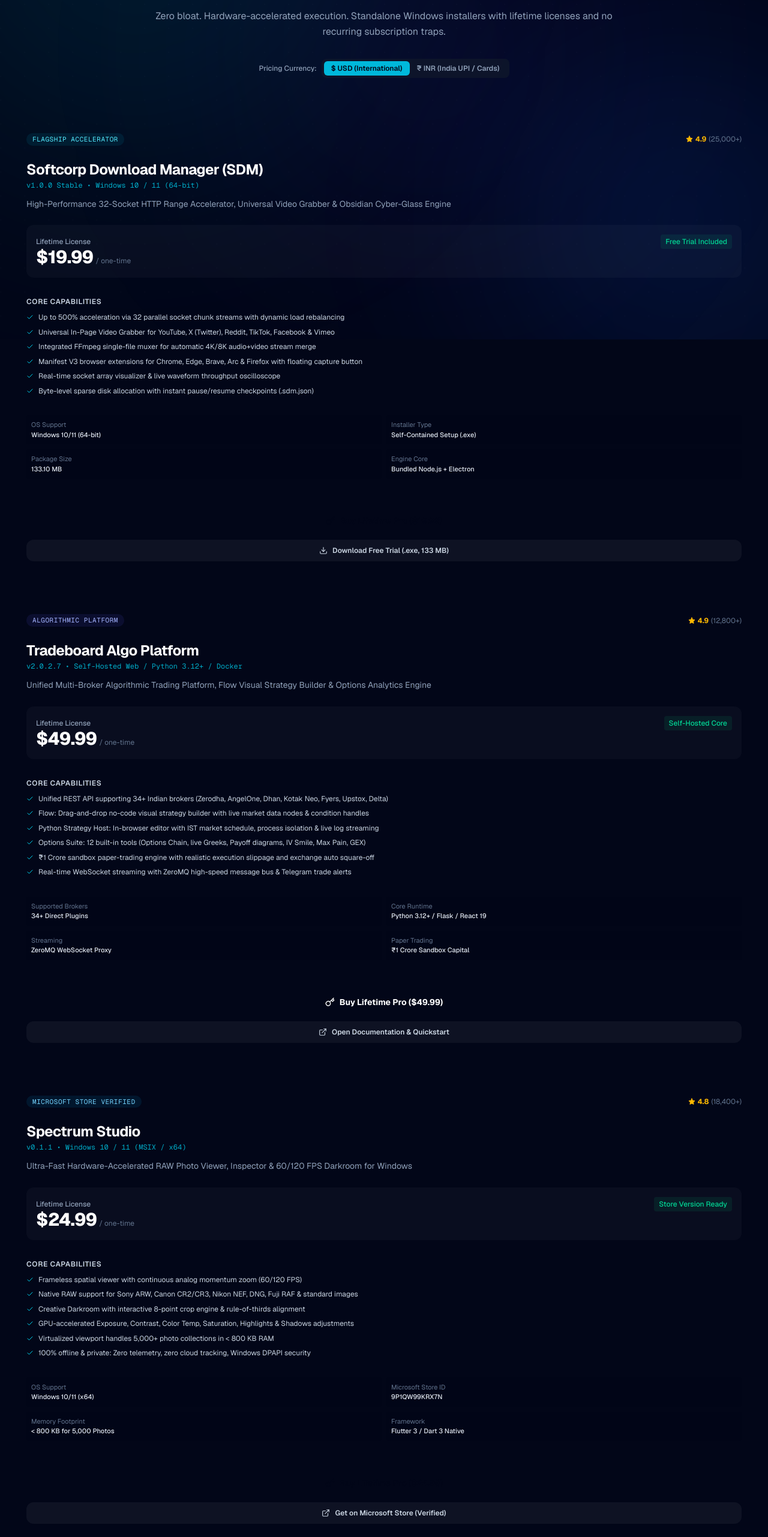
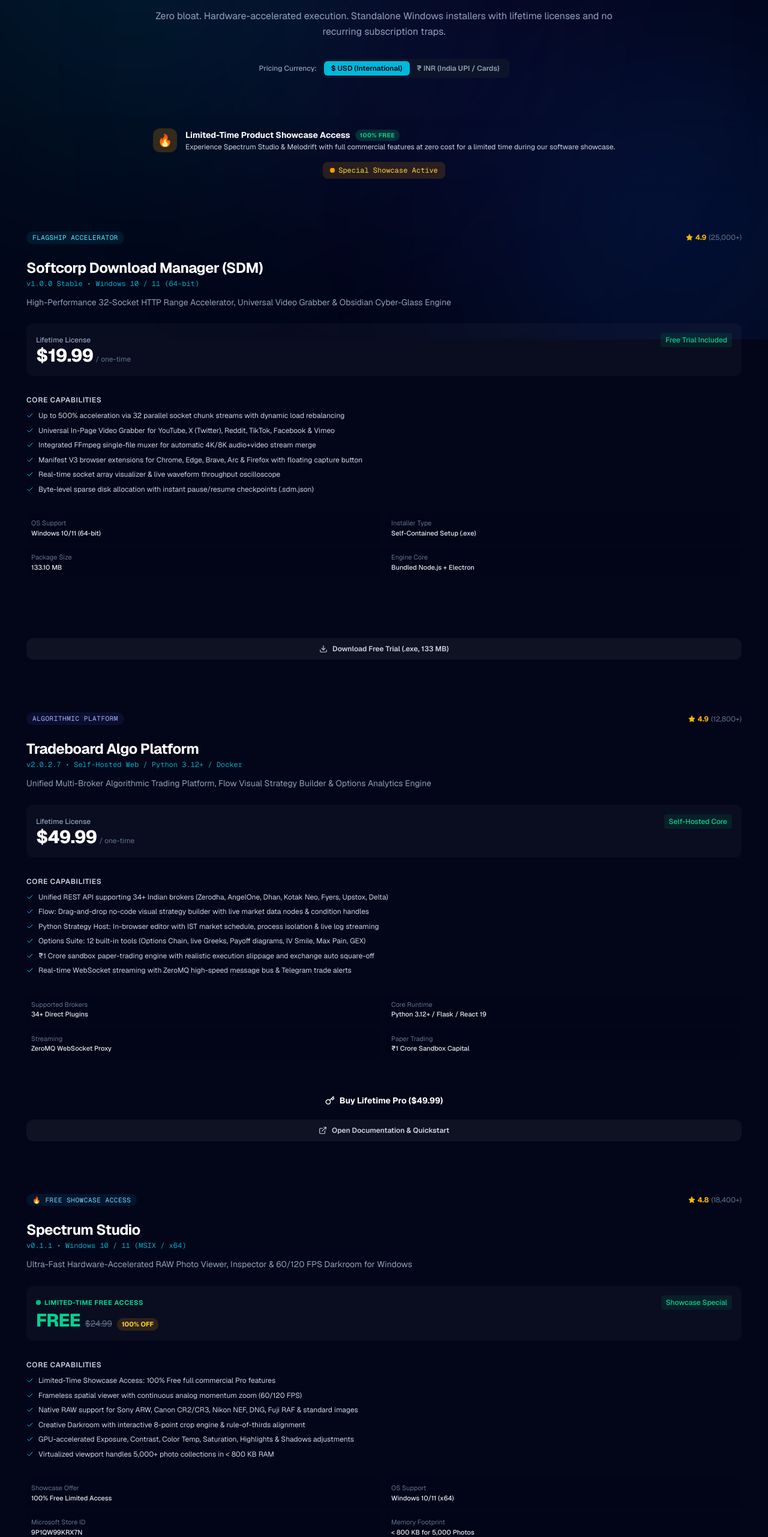
Before and after one commit to rockstarrajeev/softcorp, a Next.js app: page /products in a window 1280 px wide. Shown: the part 234-2797 px from the top of the page at 60% size. Built offline with nearby package versions, Linux system fonts and the light colour scheme; no server answers.

Commit message:
feat(products): mark Spectrum Studio and Melodrift with limited-time free access showcase promotion

```diff
--- a/graphify-out/GRAPH_REPORT.md
+++ b/graphify-out/GRAPH_REPORT.md
@@ -1,7 +1,7 @@
 # Graph Report - softcorp  (2026-10-23)
 
 ## Corpus Check
-- 79 files · ~124,356 words
+- 79 files · ~124,961 words
 - Verdict: corpus is large enough that graph structure adds value.
 
 ## Summary
@@ -10,7 +10,7 @@
 - Token cost: 0 input · 0 output
 
 ## Graph Freshness
-- Built from commit: `23784eb5`
+- Built from commit: `9db88b91`
 - Run `git rev-parse HEAD` and compare to check if the graph is stale.
 - Run `graphify update .` after code changes (no API cost).
 
--- a/src/app/page.tsx
+++ b/src/app/page.tsx
@@ -76,12 +76,32 @@
 
                     <div className="pt-2 border-t border-white/5 flex items-baseline justify-between text-xs">
                       <div>
-                        <span className="text-slate-500 block">Lifetime Pro</span>
-                        <span className="text-lg font-bold text-white">${product.usdPrice}</span>
-                        <span className="text-slate-500 text-[11px] ml-1">/ ₹{product.inrPrice}</span>
+                        {product.isLimitedTimeFree ? (
+                          <div>
+                            <span className="text-amber-400 font-bold block text-[10px] uppercase tracking-wide">
+                              Limited Free Access
+                            </span>
+                            <div className="flex items-baseline gap-1.5">
+                              <span className="text-lg font-bold text-emerald-400">FREE</span>
+                              <span className="text-xs text-slate-500 line-through">
+                                ${product.originalUsdPrice}
+                              </span>
+                            </div>
+                          </div>
+                        ) : (
+                          <div>
+                            <span className="text-slate-500 block">Lifetime Pro</span>
+                            <span className="text-lg font-bold text-white">${product.usdPrice}</span>
+                            <span className="text-slate-500 text-[11px] ml-1">/ ₹{product.inrPrice}</span>
+                          </div>
+                        )}
                       </div>
                       <span className="text-emerald-400 text-[11px] bg-emerald-500/10 px-2 py-0.5 rounded border border-emerald-500/20">
-                        {isTradeboard ? "Self-Hosted Core" : "Free Trial Included"}
+                        {product.isLimitedTimeFree
+                          ? "Showcase Special"
+                          : isTradeboard
+                          ? "Self-Hosted Core"
+                          : "Free Trial Included"}
                       </span>
                     </div>
                   </div>
@@ -98,7 +118,7 @@
                       href="/products"
                       className="py-2.5 px-3 rounded-xl font-bold text-xs bg-gradient-to-r from-cyan-500 to-teal-500 text-slate-950 flex items-center justify-center gap-1.5 hover:brightness-110 shadow-md shadow-cyan-500/20 shrink-0"
                     >
-                      <FiKey size={13} /> Buy
+                      <FiKey size={13} /> {product.isLimitedTimeFree ? "Claim" : "Buy"}
                     </Link>
                   </div>
                 </SpotlightCard>
--- a/src/app/products/page.tsx
+++ b/src/app/products/page.tsx
@@ -113,6 +113,21 @@
     }
   };
 
+  const handleDirectLicenseClaim = () => {
+    if (!customerEmail || !customerEmail.includes("@")) {
+      setErrorMessage("Please enter a valid email address to receive your free license key.");
+      return;
+    }
+    if (!selectedProduct) return;
+    setErrorMessage("");
+    setIsProcessing(true);
+    setTimeout(() => {
+      const license = generateProductLicense(selectedProduct.id);
+      setCompletedLicenseKey(license);
+      setIsProcessing(false);
+    }, 1000);
+  };
+
   return (
     <div className="min-h-screen pt-28 pb-24 px-4 sm:px-6 lg:px-12 max-w-7xl mx-auto relative">
       {/* ─── Hero Section ─── */}
@@ -156,6 +171,33 @@
               ₹ INR (India UPI / Cards)
             </button>
           </div>
+        </div>
+      </div>
+
+      {/* ─── Limited-Time Product Showcase Access Banner ─── */}
+      <div className="mb-10 p-5 rounded-2xl border border-amber-500/30 bg-gradient-to-r from-amber-500/10 via-emerald-500/10 to-cyan-500/10 backdrop-blur-md flex flex-col md:flex-row items-center justify-between gap-4">
+        <div className="flex items-center gap-3.5">
+          <div className="w-10 h-10 rounded-xl bg-amber-500/20 text-amber-400 flex items-center justify-center text-xl shrink-0 border border-amber-500/30">
+            🔥
+          </div>
+          <div>
+            <div className="flex items-center gap-2">
+              <h3 className="text-white font-bold text-sm sm:text-base">Limited-Time Product Showcase Access</h3>
+              <span className="px-2 py-0.5 rounded-full text-[10px] font-bold uppercase tracking-wider bg-emerald-500/20 text-emerald-400 border border-emerald-500/30">
+                100% Free
+              </span>
+            </div>
+            <p className="text-slate-300 text-xs mt-0.5">
+              Experience Spectrum Studio & Melodrift with full commercial features at zero cost for a limited time during our software showcase.
+            </p>
+          </div>
+        </div>
+        <div className="text-xs font-mono text-amber-300 shrink-0 bg-amber-500/15 px-3 py-1.5 rounded-lg border border-amber-500/30 flex items-center gap-1.5">
+          <span className="relative flex h-2 w-2">
+            <span className="animate-ping absolute inline-flex h-full w-full rounded-full bg-amber-400 opacity-75"></span>
+            <span className="relative inline-flex rounded-full h-2 w-2 bg-amber-500"></span>
+          </span>
+          Special Showcase Active
         </div>
       </div>
 
@@ -222,6 +264,28 @@
 
                 {/* Pricing Block */}
                 <div className="p-4 rounded-xl bg-white/[0.03] border border-white/5 flex items-baseline justify-between">
+                  {product.isLimitedTimeFree ? (
+                    <div>
+                      <div className="flex items-center gap-1.5 mb-1">
+                        <span className="relative flex h-2 w-2">
+                          <span className="animate-ping absolute inline-flex h-full w-full rounded-full bg-emerald-400 opacity-75"></span>
+                          <span className="relative inline-flex rounded-full h-2 w-2 bg-emerald-500"></span>
+                        </span>
+                        <span className="text-[11px] font-bold uppercase tracking-wider text-emerald-400">
+                          Limited-Time Free Access
+                        </span>
+                      </div>
+                      <div className="flex items-baseline gap-2">
+                        <span className="text-3xl font-extrabold text-emerald-400 tracking-tight">FREE</span>
+                        <span className="text-sm text-slate-500 line-through">
+                          {currency === "USD" ? `$${product.originalUsdPrice}` : `₹${product.originalInrPrice}`}
+                        </span>
+                        <span className="text-[11px] font-bold text-amber-300 bg-amber-500/15 border border-amber-500/30 px-2 py-0.5 rounded-full">
+                          100% OFF
+                        </span>
+                      </div>
+                    </div>
+                  ) : (
                     <div>
                       <span className="text-xs text-slate-400 block font-medium">Lifetime License</span>
                       <span className="text-3xl font-extrabold text-white tracking-tight">
@@ -229,8 +293,15 @@
                       </span>
                       <span className="text-xs text-slate-500 ml-1">/ one-time</span>
                     </div>
+                  )}
                   <span className="text-xs text-emerald-400 font-medium bg-emerald-500/10 px-2 py-1 rounded border border-emerald-500/20">
-                    {isTradeboard ? "Self-Hosted Core" : isSDM ? "Free Trial Included" : "Store Version Ready"}
+                    {product.isLimitedTimeFree
+                      ? "Showcase Special"
+                      : isTradeboard
+                      ? "Self-Hosted Core"
+                      : isSDM
+                      ? "Free Trial Included"
+                      : "Store Version Ready"}
                   </span>
                 </div>
 
@@ -262,13 +333,20 @@
 
               {/* Action Buttons */}
               <div className="pt-6 mt-6 border-t border-white/10 space-y-2.5">
-                {/* Primary: Buy License */}
+                {/* Primary: Buy License or Claim Free */}
                 <button
                   type="button"
                   onClick={() => openCheckout(product)}
-                  className={`w-full py-3 px-4 rounded-xl font-bold text-sm flex items-center justify-center gap-2 cursor-pointer transition-all duration-200 shadow-lg hover:brightness-110 ${btnGradient}`}
+                  className={`w-full py-3 px-4 rounded-xl font-bold text-sm flex items-center justify-center gap-2 cursor-pointer transition-all duration-200 shadow-lg hover:brightness-110 ${
+                    product.isLimitedTimeFree
+                      ? "bg-gradient-to-r from-emerald-500 to-teal-400 text-slate-950 shadow-emerald-500/25"
+                      : btnGradient
+                  }`}
                 >
-                  <FiKey size={16} /> Buy Lifetime Pro ({displayPrice})
+                  <FiKey size={16} />{" "}
+                  {product.isLimitedTimeFree
+                    ? "Claim Free Lifetime License (100% OFF)"
+                    : `Buy Lifetime Pro (${displayPrice})`}
                 </button>
 
                 {/* Secondary: Download / Store / Docs / Web & Dashboard */}
@@ -449,12 +527,17 @@
                 <div className="space-y-6">
                   <div>
                     <h3 className="text-xl font-bold text-white tracking-tight">
-                      Order {selectedProduct.name}
+                      {selectedProduct.isLimitedTimeFree ? "Claim Free License: " : "Order "}
+                      {selectedProduct.name}
                     </h3>
                     <div className="flex items-center justify-between text-xs text-slate-400 mt-1">
-                      <span>One-Time Lifetime License</span>
-                      <span className="font-bold text-white text-base">
-                        {currency === "USD" ? `$${selectedProduct.usdPrice} USD` : `₹${selectedProduct.inrPrice} INR`}
+                      <span>{selectedProduct.isLimitedTimeFree ? "Limited-Time Showcase Promo" : "One-Time Lifetime License"}</span>
+                      <span className="font-bold text-emerald-400 text-base">
+                        {selectedProduct.isLimitedTimeFree
+                          ? "100% FREE"
+                          : currency === "USD"
+                          ? `$${selectedProduct.usdPrice} USD`
+                          : `₹${selectedProduct.inrPrice} INR`}
                       </span>
                     </div>
                   </div>
@@ -491,6 +574,39 @@
                     </div>
                   </div>
 
+                  {selectedProduct.isLimitedTimeFree ? (
+                    <div className="p-5 rounded-2xl bg-emerald-500/10 border border-emerald-500/30 space-y-3.5">
+                      <div className="flex items-center gap-2 text-emerald-400 font-bold text-sm">
+                        <FiZap /> Limited-Time Product Showcase Access (100% Free)
+                      </div>
+                      <p className="text-xs text-slate-300 leading-relaxed">
+                        During our live software showcase, {selectedProduct.name} is available 100% free with full commercial features and zero subscription fees.
+                        Enter your delivery email above to claim your permanent, hardware-bound cryptographic Pro license key now.
+                      </p>
+                      {errorMessage && (
+                        <div className="text-xs text-rose-400 bg-rose-500/10 border border-rose-500/20 p-2.5 rounded-lg">
+                          {errorMessage}
+                        </div>
+                      )}
+                      <button
+                        type="button"
+                        onClick={handleDirectLicenseClaim}
+                        disabled={isProcessing}
+                        className="w-full py-3.5 px-4 rounded-xl font-bold text-sm bg-gradient-to-r from-emerald-500 via-teal-400 to-cyan-400 text-slate-950 flex items-center justify-center gap-2 hover:brightness-110 shadow-lg shadow-emerald-500/25 transition-all cursor-pointer disabled:opacity-50"
+                      >
+                        {isProcessing ? (
+                          <span className="flex items-center gap-2">
+                            <FiCpu className="animate-spin" /> Generating Your Lifetime Pro Serial...
+                          </span>
+                        ) : (
+                          <span className="flex items-center gap-2">
+                            <FiKey /> Claim 100% Free Lifetime License Key
+                          </span>
+                        )}
+                      </button>
+                    </div>
+                  ) : (
+                    <>
                       {/* Payment Gateway Tabs */}
                       <div className="space-y-3">
                         <label className="text-xs font-medium text-slate-300 block">
@@ -608,6 +724,8 @@
                           {errorMessage}
                         </div>
                       )}
+                    </>
+                  )}
                 </div>
               )}
             </motion.div>
--- a/src/lib/products.ts
+++ b/src/lib/products.ts
@@ -9,6 +9,10 @@
   platform: string;
   usdPrice: number;
   inrPrice: number;
+  originalUsdPrice?: number;
+  originalInrPrice?: number;
+  isLimitedTimeFree?: boolean;
+  promoBadge?: string;
   installerFileName: string;
   downloadUrl: string;
   storeUrl?: string;
@@ -97,29 +101,33 @@
     version: "v0.1.1",
     category: "Photography & Digital Imaging",
     platform: "Windows 10 / 11 (MSIX / x64)",
-    usdPrice: 24.99,
-    inrPrice: 1499,
+    usdPrice: 0,
+    inrPrice: 0,
+    originalUsdPrice: 24.99,
+    originalInrPrice: 1499,
+    isLimitedTimeFree: true,
+    promoBadge: "Limited-Time Free Access",
     installerFileName: "Spectrum_Setup_v0.1.1.exe",
     downloadUrl: "https://apps.microsoft.com/detail/9P1QW99KRX7N?hl=en-us&gl=IN&ocid=pdpshare",
     storeUrl: "https://apps.microsoft.com/detail/9P1QW99KRX7N?hl=en-us&gl=IN&ocid=pdpshare",
-    badge: "Microsoft Store Verified",
+    badge: "🔥 Free Showcase Access",
     rating: 4.8,
     downloadsCount: "18,400+",
     features: [
+      "Limited-Time Showcase Access: 100% Free full commercial Pro features",
       "Frameless spatial viewer with continuous analog momentum zoom (60/120 FPS)",
       "Native RAW support for Sony ARW, Canon CR2/CR3, Nikon NEF, DNG, Fuji RAF & standard images",
       "Creative Darkroom with interactive 8-point crop engine & rule-of-thirds alignment",
       "GPU-accelerated Exposure, Contrast, Color Temp, Saturation, Highlights & Shadows adjustments",
       "Virtualized viewport handles 5,000+ photo collections in < 800 KB RAM",
-      "100% offline & private: Zero telemetry, zero cloud tracking, Windows DPAPI security",
       "Official Microsoft Store distribution with automated sandboxed background updates"
     ],
     specs: [
+      { label: "Showcase Offer", value: "100% Free Limited Access" },
       { label: "OS Support", value: "Windows 10/11 (x64)" },
       { label: "Microsoft Store ID", value: "9P1QW99KRX7N" },
       { label: "Memory Footprint", value: "< 800 KB for 5,000 Photos" },
-      { label: "Framework", value: "Flutter 3 / Dart 3 Native" },
-      { label: "License Model", value: "Perpetual Commercial Pro" }
+      { label: "License Model", value: "Full Pro Showcase License" }
     ],
     licensePrefix: "SPEC-PRO"
   },
@@ -130,19 +138,23 @@
     version: "v1.0.0",
     category: "Audio Streaming & Media Player",
     platform: "Web / Windows 10/11 (MSIX) / Android",
-    usdPrice: 14.99,
-    inrPrice: 799,
+    usdPrice: 0,
+    inrPrice: 0,
+    originalUsdPrice: 14.99,
+    originalInrPrice: 799,
+    isLimitedTimeFree: true,
+    promoBadge: "Limited-Time Free Access",
     installerFileName: "Melodrift_Setup_v1.0.exe",
     downloadUrl: "https://melodrift.rajeevupadhyay.com/",
     webUrl: "https://melodrift.rajeevupadhyay.com/",
     dashboardUrl: "https://melodash.wesoftcorp.com/",
     storeUrl: "https://apps.microsoft.com/detail/9NTMFZ12Q80S?hl=en-us&gl=IN&ocid=pdpshare",
     playStoreUrl: "https://play.google.com/store/apps/details?id=com.melodrift",
-    badge: "Web, Play & Store Verified",
+    badge: "🔥 Free Showcase Access",
     rating: 4.9,
     downloadsCount: "42,000+",
     features: [
-      "Sub-300ms zero-buffering audio engine with lookahead chunk prefetching",
+      "Limited-Time Showcase Access: 100% Free ad-free high-fidelity music streaming",
       "Live high-fidelity web player at melodrift.rajeevupadhyay.com",
       "Dedicated creator & station cloud dashboard at melodash.wesoftcorp.com",
       "10-band studio equalizer with bass boost, audio virtualizer & acoustic presets",
@@ -151,11 +163,11 @@
       "100% ad-free & privacy-focused: Zero audio interruptions, Google AD_ID omitted"
     ],
     specs: [
+      { label: "Showcase Offer", value: "100% Free Limited Access" },
       { label: "Web Player", value: "melodrift.rajeevupadhyay.com" },
       { label: "Cloud Dashboard", value: "melodash.wesoftcorp.com" },
       { label: "Platforms", value: "Web, Windows & Android" },
-      { label: "Microsoft Store ID", value: "9NTMFZ12Q80S" },
-      { label: "License Model", value: "Producer Lifetime Supporter" }
+      { label: "License Model", value: "Full Supporter Showcase License" }
     ],
     licensePrefix: "MELO-PRO"
   }
```
Also changed, not shown: graphify-out/cache/stat-index.json (+1 -1 lines), graphify-out/graph.json, graphify-out/manifest.json, 1 other file (tests, documents, lock files or other folders). Lines whose indentation alone changed are shown as unchanged.
